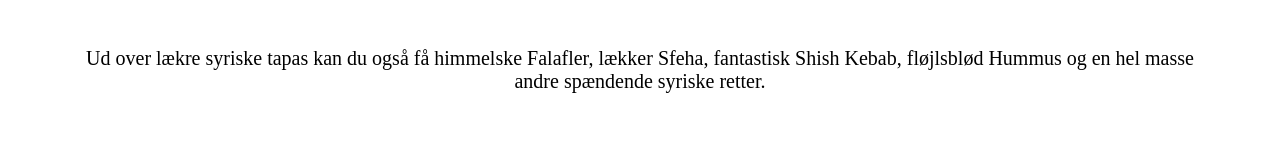
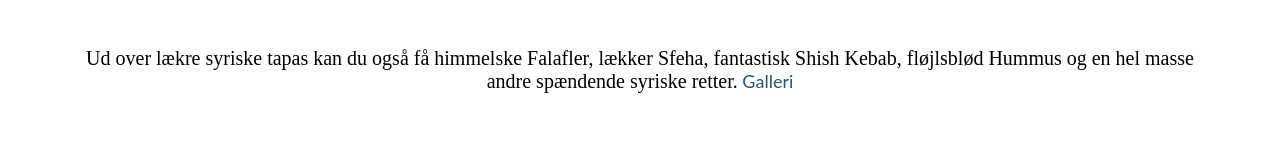
Before and after one commit to rufaidaju/ArabiFoodTapas, a React (Create React App) app: page /content in a window 1280 px wide. Shown: the part 628-774 px from the top of the page. Built offline with nearby package versions, Linux system fonts and the light colour scheme.

Commit message:
add link gallery to the content

```diff
--- a/src/components/pages/Content.js
+++ b/src/components/pages/Content.js
@@ -1,4 +1,6 @@
 import React from "react";
+import { Link } from "react-router-dom";
+
 
 import food6 from "../../assets/images/food6.jpg";
 import food8 from "../../assets/images/food8.jpg";
@@ -27,6 +29,10 @@
           Ud over lækre syriske tapas kan du også få himmelske Falafler, lækker
           Sfeha, fantastisk Shish Kebab, fløjlsblød Hummus og en hel masse andre
           spændende syriske retter.
+          <Link className="navbarItem" to="/gallery">
+              {" "}
+              Galleri
+            </Link>
         </h3>
       </div>
       <img className="tapas" src={`${tapas}`} width={"350px"} alt="" />
```
